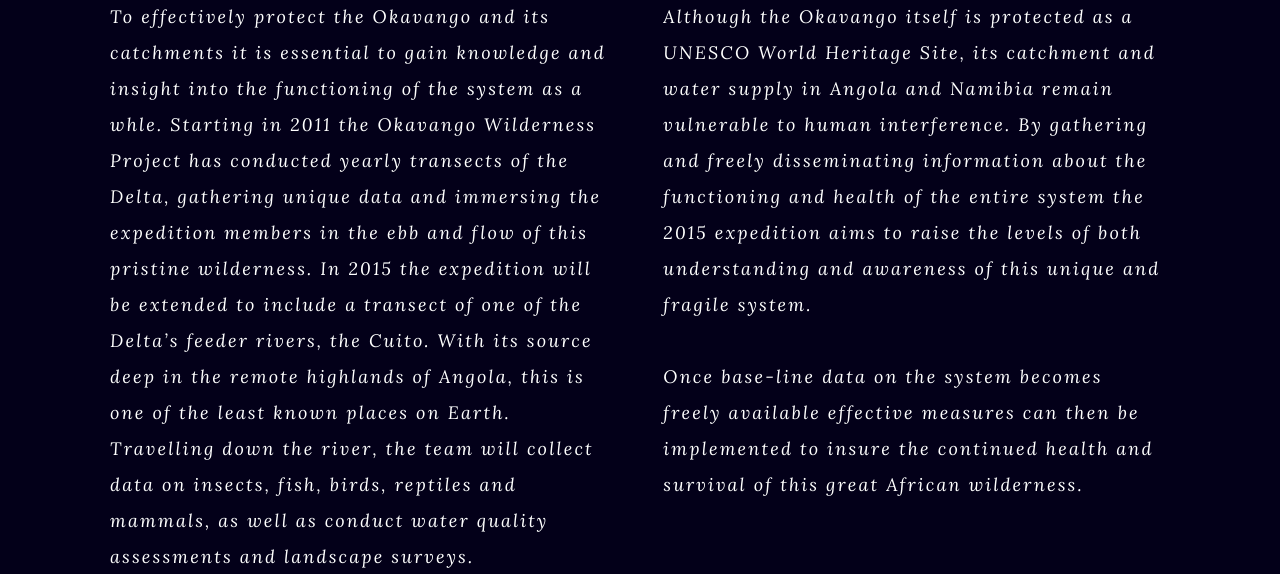
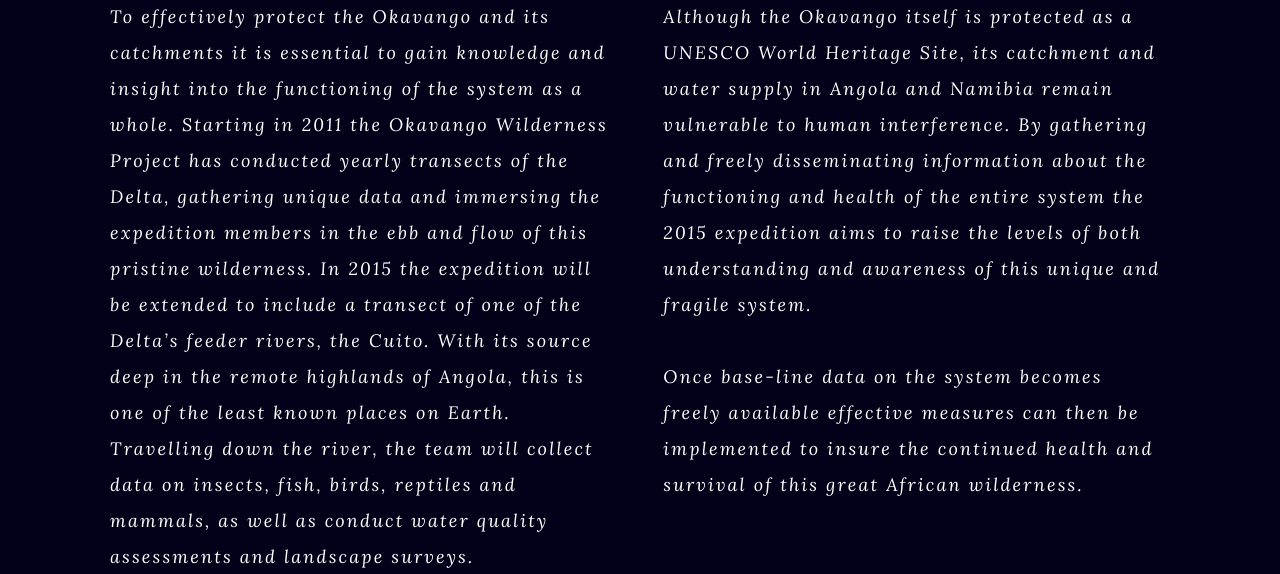
Before and after one commit to O-C-R/intotheokavango, a Python web app: template templates/indexTeaser.html in a window 1280 px wide. Shown: the part 1880-2454 px from the top of the page. Run offline with Jinja, Linux system fonts and the light colour scheme; the template is opened without the code that fills it, so the values that code supplies are empty; some libraries are stand-ins or nearby versions.

Commit message:
added indexTeaser

```diff
--- a/templates/index.html
+++ b/templates/index.html
@@ -71,7 +71,7 @@
                 the wilderness
               </h2>
               <p>
-                To effectively protect the Okavango and its catchments it is essential to gain knowledge and insight into the functioning of the system as a whle. Starting in 2011 the Okavango Wilderness Project has conducted yearly transects of the Delta, gathering unique data and immersing the expedition members in the ebb and flow of this pristine wilderness. In 2015 the expedition will be extended to include a transect of one of the Delta’s feeder rivers, the Cuito. With its source deep in the remote highlands of Angola, this is one of the least known places on Earth. Travelling down the river, the team will collect data on insects, fish, birds, reptiles and mammals, as well as conduct water quality assessments and landscape surveys.
+                To effectively protect the Okavango and its catchments it is essential to gain knowledge and insight into the functioning of the system as a whole. Starting in 2011 the Okavango Wilderness Project has conducted yearly transects of the Delta, gathering unique data and immersing the expedition members in the ebb and flow of this pristine wilderness. In 2015 the expedition will be extended to include a transect of one of the Delta’s feeder rivers, the Cuito. With its source deep in the remote highlands of Angola, this is one of the least known places on Earth. Travelling down the river, the team will collect data on insects, fish, birds, reptiles and mammals, as well as conduct water quality assessments and landscape surveys.
               </p>
             </div>
             <div class="column right">
--- a/templates/indexTeaser.html
+++ b/templates/indexTeaser.html
@@ -67,7 +67,7 @@
                 the wilderness
               </h2>
               <p>
-                To effectively protect the Okavango and its catchments it is essential to gain knowledge and insight into the functioning of the system as a whle. Starting in 2011 the Okavango Wilderness Project has conducted yearly transects of the Delta, gathering unique data and immersing the expedition members in the ebb and flow of this pristine wilderness. In 2015 the expedition will be extended to include a transect of one of the Delta’s feeder rivers, the Cuito. With its source deep in the remote highlands of Angola, this is one of the least known places on Earth. Travelling down the river, the team will collect data on insects, fish, birds, reptiles and mammals, as well as conduct water quality assessments and landscape surveys.
+                To effectively protect the Okavango and its catchments it is essential to gain knowledge and insight into the functioning of the system as a whole. Starting in 2011 the Okavango Wilderness Project has conducted yearly transects of the Delta, gathering unique data and immersing the expedition members in the ebb and flow of this pristine wilderness. In 2015 the expedition will be extended to include a transect of one of the Delta’s feeder rivers, the Cuito. With its source deep in the remote highlands of Angola, this is one of the least known places on Earth. Travelling down the river, the team will collect data on insects, fish, birds, reptiles and mammals, as well as conduct water quality assessments and landscape surveys.
               </p>
             </div>
             <div class="column right">
```
